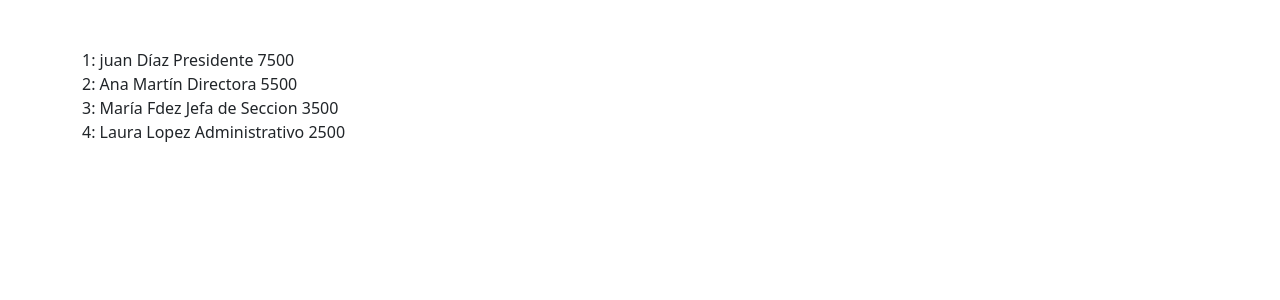
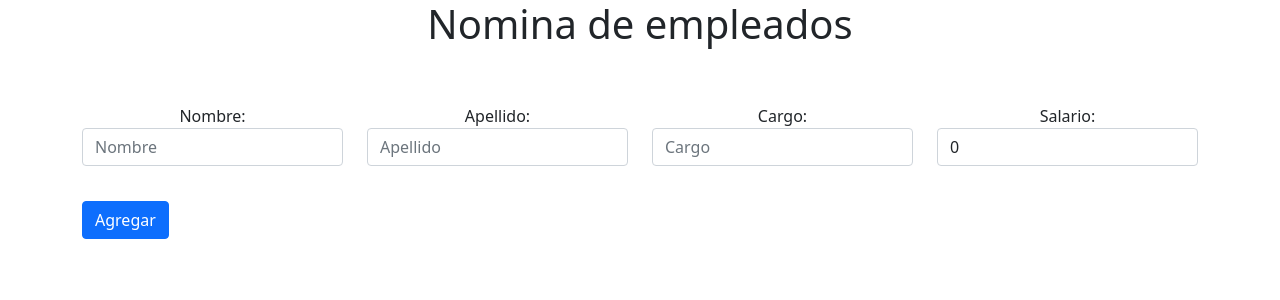
Before and after one commit to nanreh1976/empleadosd3, an Angular app: page / in a window 1280 px wide. Shown: the top 300 px of the page. Built offline with nearby package versions, Linux system fonts and the light colour scheme.

Commit message:
directivas IV nomina de empleados

```diff
--- a/src/app/app.component.html
+++ b/src/app/app.component.html
@@ -1,8 +1,50 @@
-<br><br>
+<div class="container">
+    <div class="col" style="text-align: center;"><h1>{{title}}</h1>
+
+     <br><br>
+
+        <form class="form.group row">
+
+        <div class="form-group col-md-3">
+            <label for="nombre">Nombre:</label>
+            <input type="text" class="form-control" name="nombre" id="nombre" placeholder="Nombre" [(ngModel)]="cuadroNombre">
+        </div>
+        <div class="form-group col-md-3">
+            <label for="apellido">Apellido:</label>
+            <input type="text" class="form-control" name="apellido" id="apellido" placeholder="Apellido" [(ngModel)]="cuadroApellido">
+        </div>
+        <div class="form-group col-md-3">
+            <label for="cargo">Cargo:</label>
+            <input type="text" class="form-control" name="cargo" id="cargo" placeholder="Cargo" [(ngModel)]="cuadroCargo">
+        </div>
+        <div class="form-group col-md-3">
+            <label for="salario">Salario:</label>
+            <input type="text" class="form-control" name="salario" id="salario" placeholder="Salario" [(ngModel)]="cuadroSalario">
+        </div>
+        <div class="col-md-3" style="text-align: left;">
+            <button type="button" class="btn btn-primary" (click)="agregarEmpleado()" style="margin-top: 35px ">Agregar</button>
+
+        </div>
+
+         </form>
+
+
+
+    </div>
+
+    <br><br><br>
+
+
+
+
+</div>
+
+
+
 
 <div class="container">
     <div class="row">
-        <div class="col">
+        <div class="col" >
             <div *ngFor="let empleado of empleados; let i=index">
            {{i+1}}: {{empleado.nombre}} {{empleado.apellido}} {{empleado.cargo}} {{empleado.salario}}
 
--- a/src/app/app.component.ts
+++ b/src/app/app.component.ts
@@ -13,10 +13,28 @@
 
 empleados:Empleado[]=[
 
-new Empleado("juan","Díaz","Presidente",7500),
-new Empleado("Ana","Martín","Directora",5500),
-new Empleado("María","Fdez","Jefa de Seccion",3500),
-new Empleado("Laura","Lopez","Administrativo",2500),
+//new Empleado("juan","Díaz","Presidente",7500),
+//new Empleado("Ana","Martín","Directora",5500),
+//new Empleado("María","Fdez","Jefa de Seccion",3500),
+//new Empleado("Laura","Lopez","Administrativo",2500),
+
 
 ];
+
+agregarEmpleado(){
+let miEmpleado=new Empleado(this.cuadroNombre,this.cuadroApellido,this.cuadroCargo,this.cuadroSalario);
+this.empleados.push(miEmpleado);
+
+
+
 }
+
+
+
+cuadroNombre:string="";
+cuadroApellido:string="";
+cuadroCargo:string="";
+cuadroSalario:number=0;
+
+
+}
```
